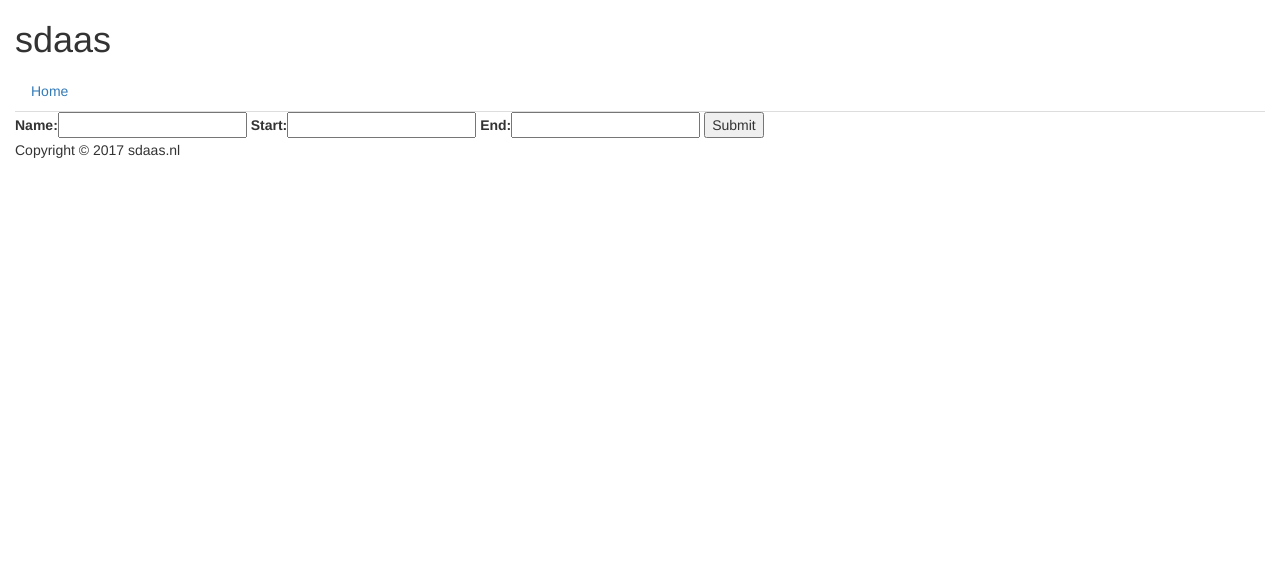
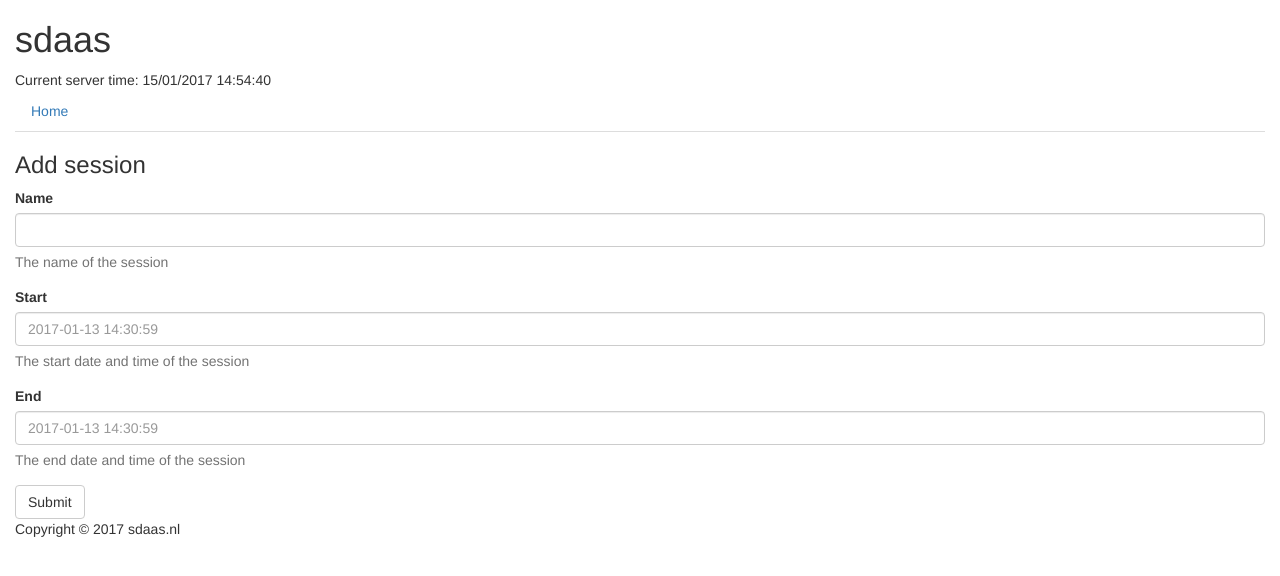
Before and after one commit to libre-man/DJServer, a Django app: page /session/add/ in a window 1280 px wide. Shown: the top 576 px of the page. Run offline with Django 3.2, Linux system fonts and the light colour scheme; the visitor is signed in with stand-in values (Sample User, id 1); some libraries are stand-ins or nearby versions.

Commit message:
Implement add session form

```diff
--- a/sdaas/surfer/forms.py
+++ b/sdaas/surfer/forms.py
@@ -1,4 +1,4 @@
-from django.forms import ModelForm
+from django.forms import ModelForm, DateTimeInput
 from django import forms
 
 from .models import Session, Channel
@@ -8,7 +8,16 @@ class SessionForm(ModelForm):
 
     class Meta:
         model = Session
-        fields = ['name', 'start', 'end']
+        fields = ('name', 'start', 'end')
+        widgets = {
+            'start': DateTimeInput(format='%Y-%m-%d %H:%M:%S', attrs={'placeholder': '2017-01-13 14:30:59'}),
+            'end': DateTimeInput(format='%Y-%m-%d %H:%M:%S', attrs={'placeholder': '2017-01-13 14:30:59'}),
+        }
+        help_texts = {
+            'name': 'The name of the session',
+            'start': 'The start date and time of the session',
+            'end': 'The end date and time of the session',
+        }
 
 
 class ChannelForm(ModelForm):
--- a/sdaas/surfer/templates/add_session.html
+++ b/sdaas/surfer/templates/add_session.html
@@ -1,11 +1,30 @@
 {% extends "base.html" %}
+
+{% load surfer_extras %}
 
 {% block content %}
 
-<form action="/session/add/" method="post">
-    {% csrf_token %}
-    {{ form }}
-    <input type="submit" value="Submit" />
-</form>
+<div class="row">
+    <div class="col-md-12">
+        <h3>Add session</h3>
+        <form action="/session/add/" method="post">
+            {% csrf_token %}
+
+
+            {% for field in form %}
+                <div class="form-group">
+                    <label for="{{ field.id_for_label }}">{{ field.label }}</label>
+                    {{ field|addcss:"form-control" }}
+
+                    {% if field.help_text %}
+                        <span class="help-block">{{ field.help_text|safe }}</span>
+                    {% endif %}
+                </div>
+            {% endfor %}
+
+            <button type="submit" class="btn btn-default">Submit</button>
+        </form>
+    </div>
+</div>
 
 {% endblock %}
--- a/sdaas/surfer/templates/base.html
+++ b/sdaas/surfer/templates/base.html
@@ -17,6 +17,7 @@
         <div class="row">
             <div class="col-md-12">
                 <h1>sdaas</h1>
+                <span>Current server time: {% now "d/m/Y H:i:s" %}</span>
             </div>
         </div>
 
--- a/sdaas/surfer/templates/index.html
+++ b/sdaas/surfer/templates/index.html
@@ -24,6 +24,8 @@
                 </tr>
             {% endfor %}
         </table>
+
+        {% bootstrap_button "Add session" href="/session/add/" %}
     </div>
 </div>
 {% endblock %}
--- a/sdaas/surfer/templatetags/surfer_extras.py
+++ b/sdaas/surfer/templatetags/surfer_extras.py
@@ -6,3 +6,8 @@ register = template.Library()
 @register.filter(name="addstr")
 def addstr(arg1, arg2):
     return str(arg1) + str(arg2)
+
+
+@register.filter(name="addcss")
+def addcss(field, css):
+    return field.as_widget(attrs={"class": css})
--- a/sdaas/surfer/views.py
+++ b/sdaas/surfer/views.py
@@ -28,7 +28,10 @@ def add_session(request):
         form = SessionForm(request.POST)
 
         if form.is_valid():
-            pass
+            new_session = form.save(commit=False)
+            new_session.host = request.user
+            new_session.save()
+            return HttpResponseRedirect('/session/{}/'.format(new_session.id))
 
     else:
         form = SessionForm()
@@ -86,10 +89,7 @@ def channel_upload(request, channel_id):
     if request.method == 'POST':
         form = UploadFileForm(request.POST, request.FILES)
 
-        print("Getting form")
-
         if form.is_valid():
-            print("valid form")
             instance = File(upload=request.FILES[
                             'upload'], channel=Channel.objects.get(id=channel_id))
             instance.save()
```
